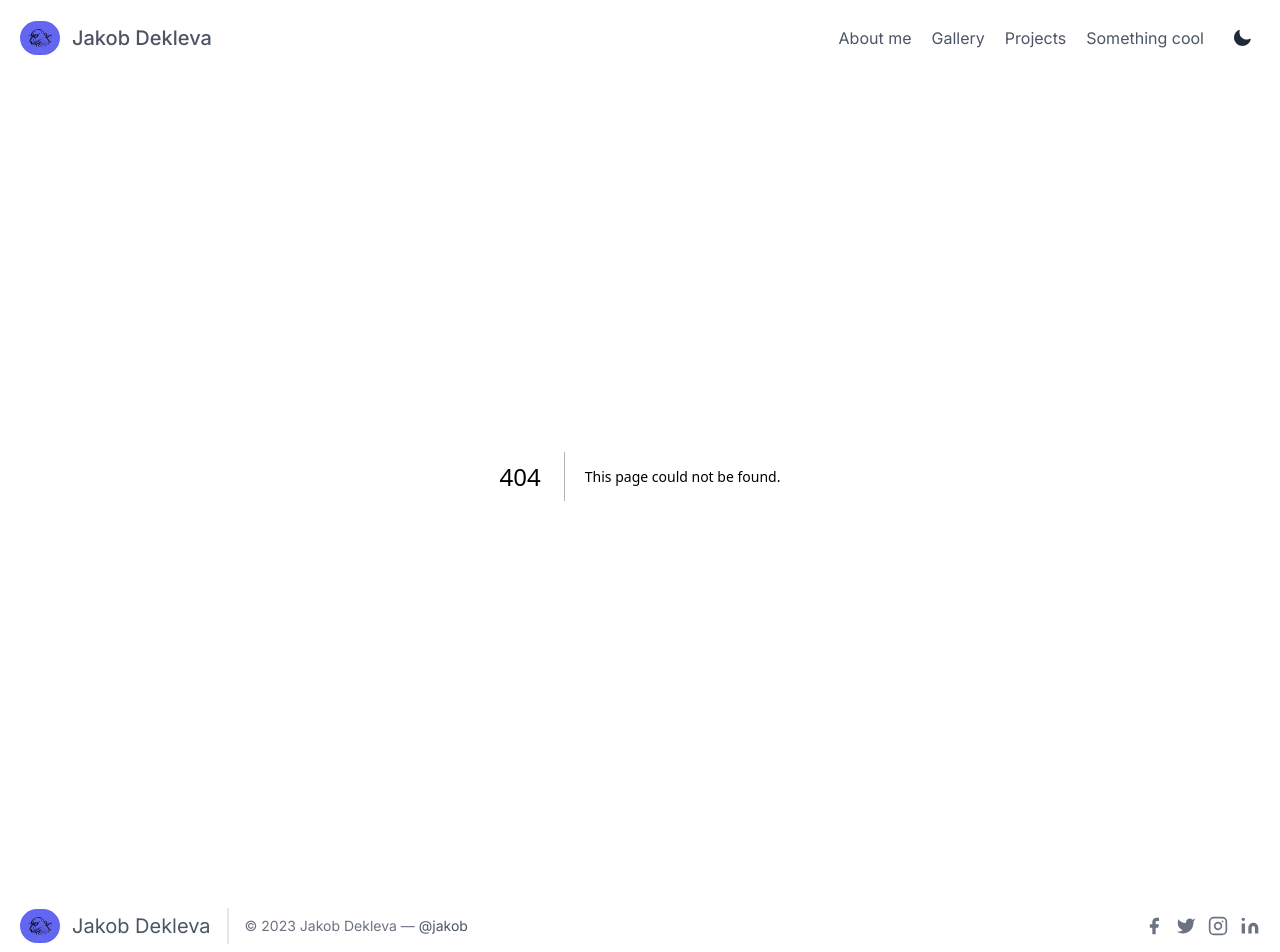
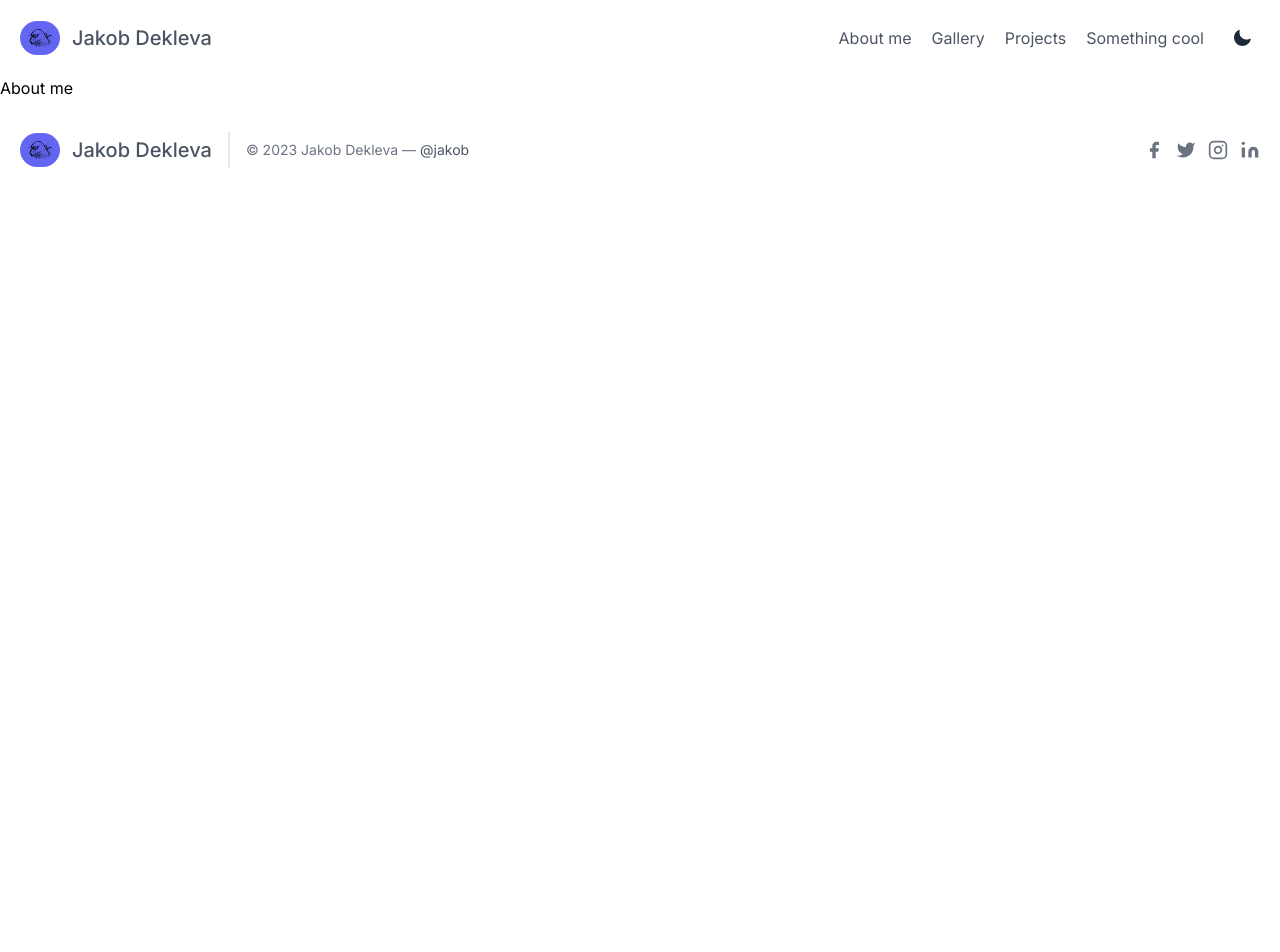
Before and after one commit to lovc21/PortfolioPageJakob, a Next.js app: page /About_me in a window 1280 px wide. Before the commit this address had no page. Shown: the top 952 px of the page. After the commit the page ends 800 px from the top, so only its background shows below. Built offline with nearby package versions, Linux system fonts and the light colour scheme.

Commit message:
add path

```diff
--- /dev/null
+++ b/src/app/About_me/page.tsx
@@ -0,0 +1,11 @@
+import React from "react";
+
+const About_me = () => {
+    return (
+        <div>
+            <h1>About me</h1>
+        </div>
+    );
+}
+
+export default About_me;
--- /dev/null
+++ b/src/app/Gallery/page.tsx
@@ -0,0 +1,11 @@
+import React from "react";
+
+const Gallery = () => {
+    return (
+        <div>
+            <h1>Gallery</h1>
+        </div>
+    );
+}
+
+export default Gallery;
--- /dev/null
+++ b/src/app/Projects/page.tsx
@@ -0,0 +1,11 @@
+import React from "react";
+
+const Projects = () => {
+    return (
+        <div>
+            <h1>Projects</h1>
+        </div>
+    );
+
+}
+export default Projects;
--- a/src/components/footer.tsx
+++ b/src/components/footer.tsx
@@ -6,8 +6,8 @@ const Footer = () => {
 return (
     <footer className="text-gray-600 body-font">
         <div className="container px-5 py-8 mx-auto flex items-center sm:flex-row flex-col">
-            <Image src="/myLogo.svg" alt="Logo" width={40} height={40} className="text-white p-2 bg-indigo-500 rounded-full" />
-            <a>
+            <a href="/" className="flex title-font font-medium items-center text-primary mb-4 md:mb-0">
+                <Image  src="/myLogo.svg" alt="Logo" width={40} height={40} className="text-white p-2 bg-indigo-500 rounded-full" />
                 <span className="ml-3 text-xl">Jakob Dekleva</span>
             </a>
             <p className="text-sm text-gray-500 sm:ml-4 sm:pl-4 sm:border-l-2 sm:border-gray-200 sm:py-2 sm:mt-0 mt-4">©
--- a/src/components/header.tsx
+++ b/src/components/header.tsx
@@ -6,14 +6,14 @@ const Header = () => {
     return (
         <header className="text-gray-600 body-font bg-background-primary">
             <div className="container mx-auto flex flex-wrap p-5 flex-col md:flex-row items-center">
-                <a className="flex title-font font-medium items-center text-primary mb-4 md:mb-0">
+                <a href="/" className="flex title-font font-medium items-center text-primary mb-4 md:mb-0">
                     <Image src="/myLogo.svg" alt="Logo" width={40} height={40} className="text-white p-2 bg-indigo-500 rounded-full" />
                     <span className="ml-3 text-xl">Jakob Dekleva</span>
                 </a>
                 <nav className="md:ml-auto flex flex-wrap items-center text-base justify-center">
-                    <a className="mr-5 hover:text-primary">About me</a>
-                    <a className="mr-5 hover:text-primary">Gallery</a>
-                    <a className="mr-5 hover:text-primary">Projects</a>
+                    <a href="/About_me" className="mr-5 hover:text-primary">About me</a>
+                    <a href="/Gallery" className="mr-5 hover:text-primary">Gallery</a>
+                    <a href="/Projects" className="mr-5 hover:text-primary">Projects</a>
                     <a className="mr-5 hover:text-primary">Something cool</a>
                     <ThemeButten/>
                 </nav>
```
